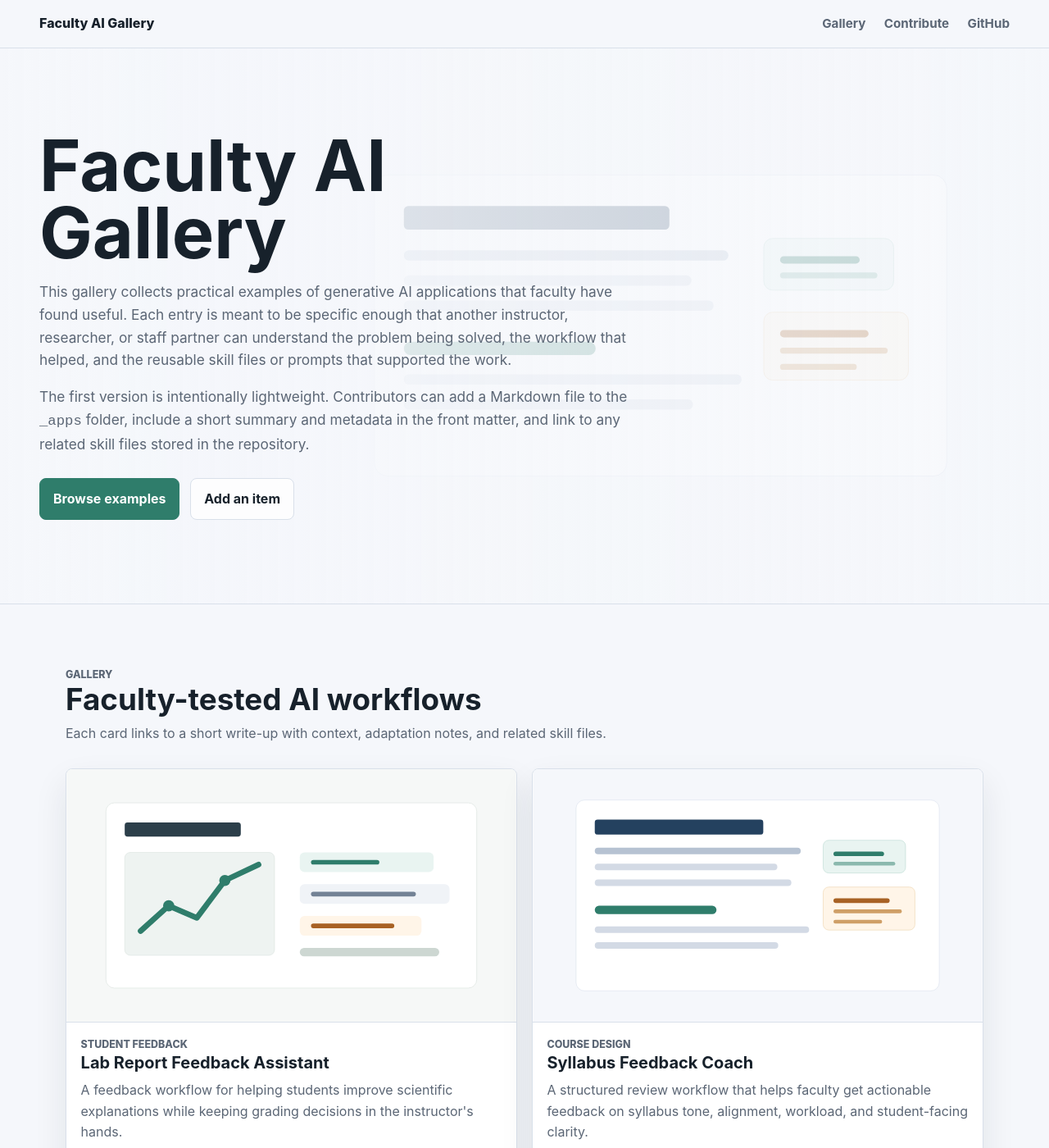
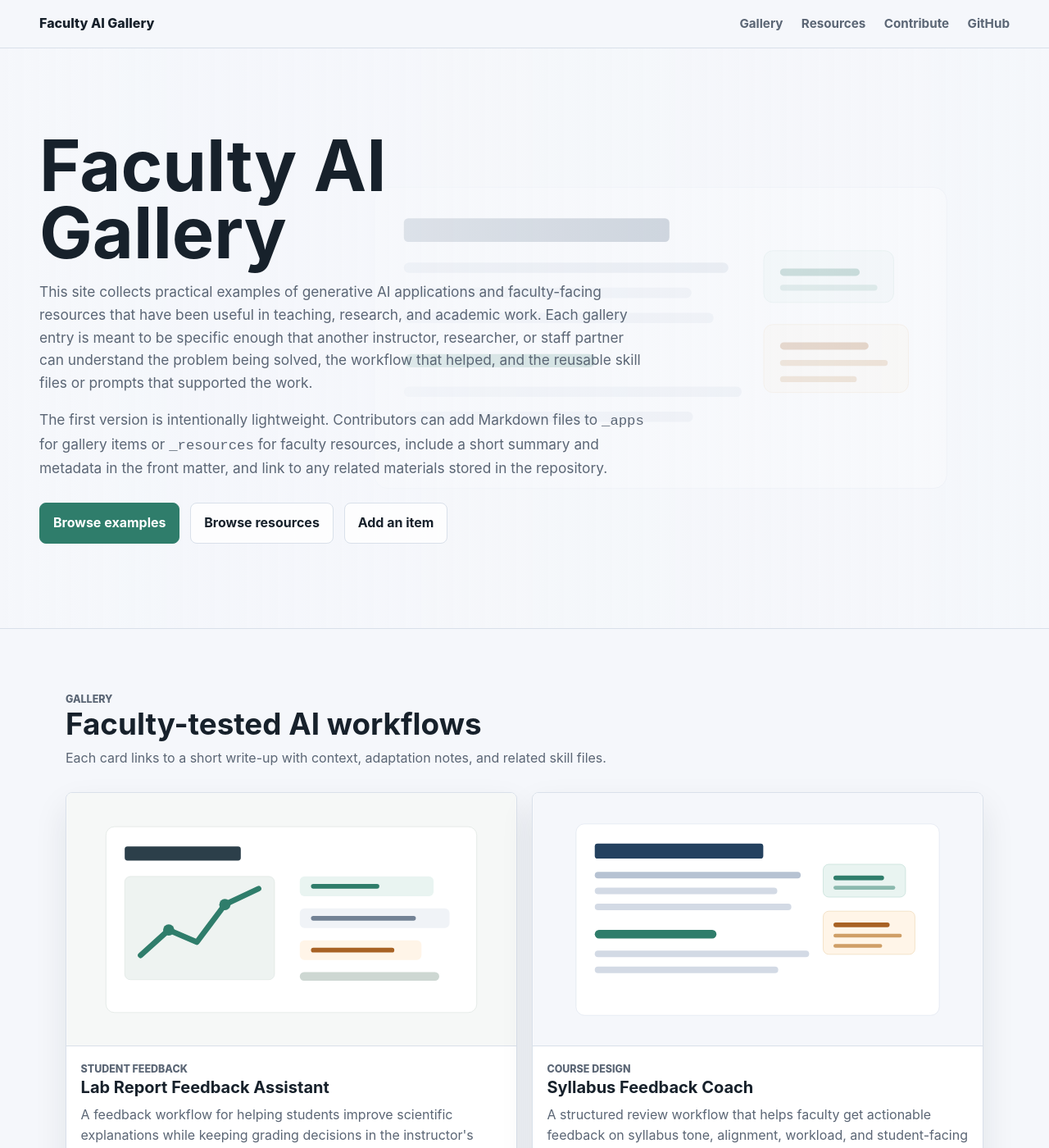
Before and after one commit to FacultyAIExchange/facultyaiexchange.github.io, a Jekyll site: the page built from index.md, in a window 1280 px wide and 1400 px high. Shown: the whole window at 82% size. Built offline with Jekyll 4.4.1, drawn with Linux system fonts in a browser that asks for light colours.

Commit message:
Add faculty resources collection

```diff
--- a/_config.yml
+++ b/_config.yml
@@ -10,6 +10,9 @@
   apps:
     output: true
     permalink: /gallery/:name/
+  resources:
+    output: true
+    permalink: /resources/:name/
 
 defaults:
   - scope:
@@ -17,6 +20,11 @@
       type: "apps"
     values:
       layout: app
+  - scope:
+      path: ""
+      type: "resources"
+    values:
+      layout: resource
 
 exclude:
   - README.md
--- a/_layouts/default.html
+++ b/_layouts/default.html
@@ -12,6 +12,7 @@
       <a class="site-title" href="{{ '/' | relative_url }}">{{ site.title }}</a>
       <nav class="site-nav" aria-label="Primary navigation">
         <a href="{{ '/' | relative_url }}">Gallery</a>
+        <a href="{{ '/resources/' | relative_url }}">Resources</a>
         <a href="{{ '/contribute/' | relative_url }}">Contribute</a>
         <a href="{{ site.repository_url }}">GitHub</a>
       </nav>
--- a/_layouts/home.html
+++ b/_layouts/home.html
@@ -8,6 +8,7 @@
       {{ content }}
       <div class="hero-actions">
         <a class="button primary" href="#gallery">Browse examples</a>
+        <a class="button secondary" href="{{ '/resources/' | relative_url }}">Browse resources</a>
         <a class="button secondary" href="{{ '/contribute/' | relative_url }}">Add an item</a>
       </div>
     </div>
--- a/assets/css/main.css
+++ b/assets/css/main.css
@@ -228,7 +228,8 @@
 }
 
 .page-body,
-.app-detail {
+.app-detail,
+.resource-detail {
   padding: clamp(1.25rem, 4vw, 2rem);
   background: var(--surface);
   border: 1px solid var(--line);
@@ -241,7 +242,8 @@
 }
 
 .page-body h1,
-.app-detail h1 {
+.app-detail h1,
+.resource-detail h1 {
   margin-top: 0;
   line-height: 1.05;
 }
@@ -322,6 +324,63 @@
   line-height: 1.2;
 }
 
+.resources-intro {
+  margin-bottom: 1.5rem;
+}
+
+.resource-list {
+  display: grid;
+  gap: 1rem;
+}
+
+.resource-list h2 {
+  margin: 0;
+  font-size: clamp(1.6rem, 3vw, 2.2rem);
+  line-height: 1.15;
+}
+
+.resource-card {
+  padding: 1.1rem;
+  background: var(--surface);
+  border: 1px solid var(--line);
+  border-radius: 8px;
+  box-shadow: var(--shadow);
+}
+
+.resource-card h3 {
+  margin: 0 0 0.55rem;
+  font-size: 1.25rem;
+  line-height: 1.2;
+}
+
+.resource-card h3 a {
+  color: var(--ink);
+  text-decoration: none;
+}
+
+.resource-card h3 a:hover {
+  color: var(--accent-dark);
+}
+
+.resource-card p {
+  margin: 0;
+  color: var(--muted);
+}
+
+.resource-detail-header {
+  max-width: 820px;
+  margin-bottom: 1.5rem;
+}
+
+.resource-detail h1 {
+  margin-bottom: 0.65rem;
+  font-size: clamp(2rem, 4vw, 3.4rem);
+}
+
+.resource-content {
+  padding-top: 0.25rem;
+}
+
 .related-files {
   margin-top: 2.5rem;
 }
--- a/index.md
+++ b/index.md
@@ -5,6 +5,6 @@
 
 # Faculty AI Gallery
 
-This gallery collects practical examples of generative AI applications that faculty have found useful. Each entry is meant to be specific enough that another instructor, researcher, or staff partner can understand the problem being solved, the workflow that helped, and the reusable skill files or prompts that supported the work.
+This site collects practical examples of generative AI applications and faculty-facing resources that have been useful in teaching, research, and academic work. Each gallery entry is meant to be specific enough that another instructor, researcher, or staff partner can understand the problem being solved, the workflow that helped, and the reusable skill files or prompts that supported the work.
 
-The first version is intentionally lightweight. Contributors can add a Markdown file to the `_apps` folder, include a short summary and metadata in the front matter, and link to any related skill files stored in the repository.
+The first version is intentionally lightweight. Contributors can add Markdown files to `_apps` for gallery items or `_resources` for faculty resources, include a short summary and metadata in the front matter, and link to any related materials stored in the repository.
```
Also changed, not shown: _layouts/resource.html (added, +40 -0 lines), _layouts/resources.html (added, +28 -0 lines), _resources/example-syllabus-ai-text.md (added, +25 -0 lines), contribute.md (+6 -0 lines), docs/resource-template.md (added, +12 -0 lines), resources.md (added, +9 -0 lines), README.md.
